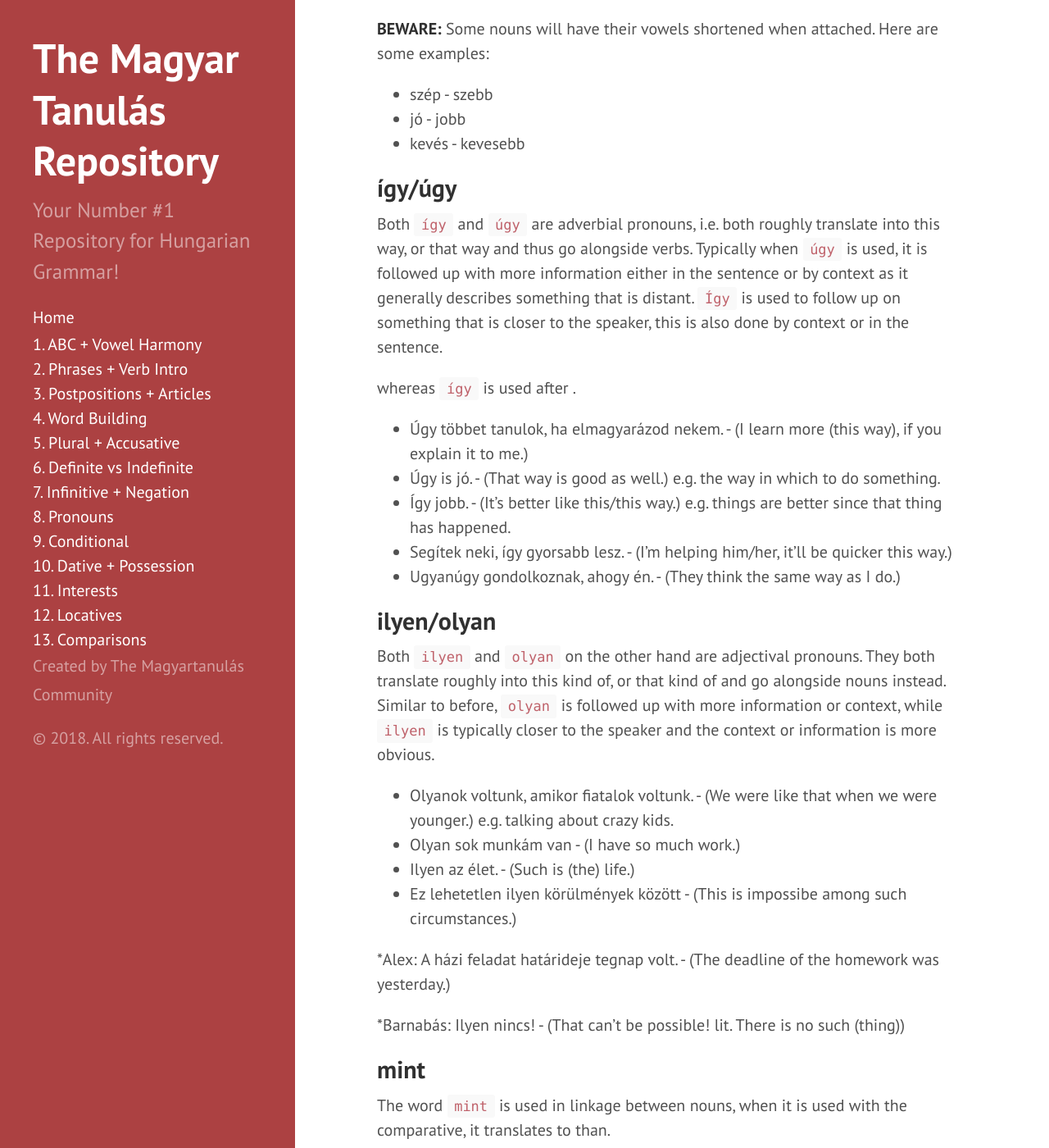
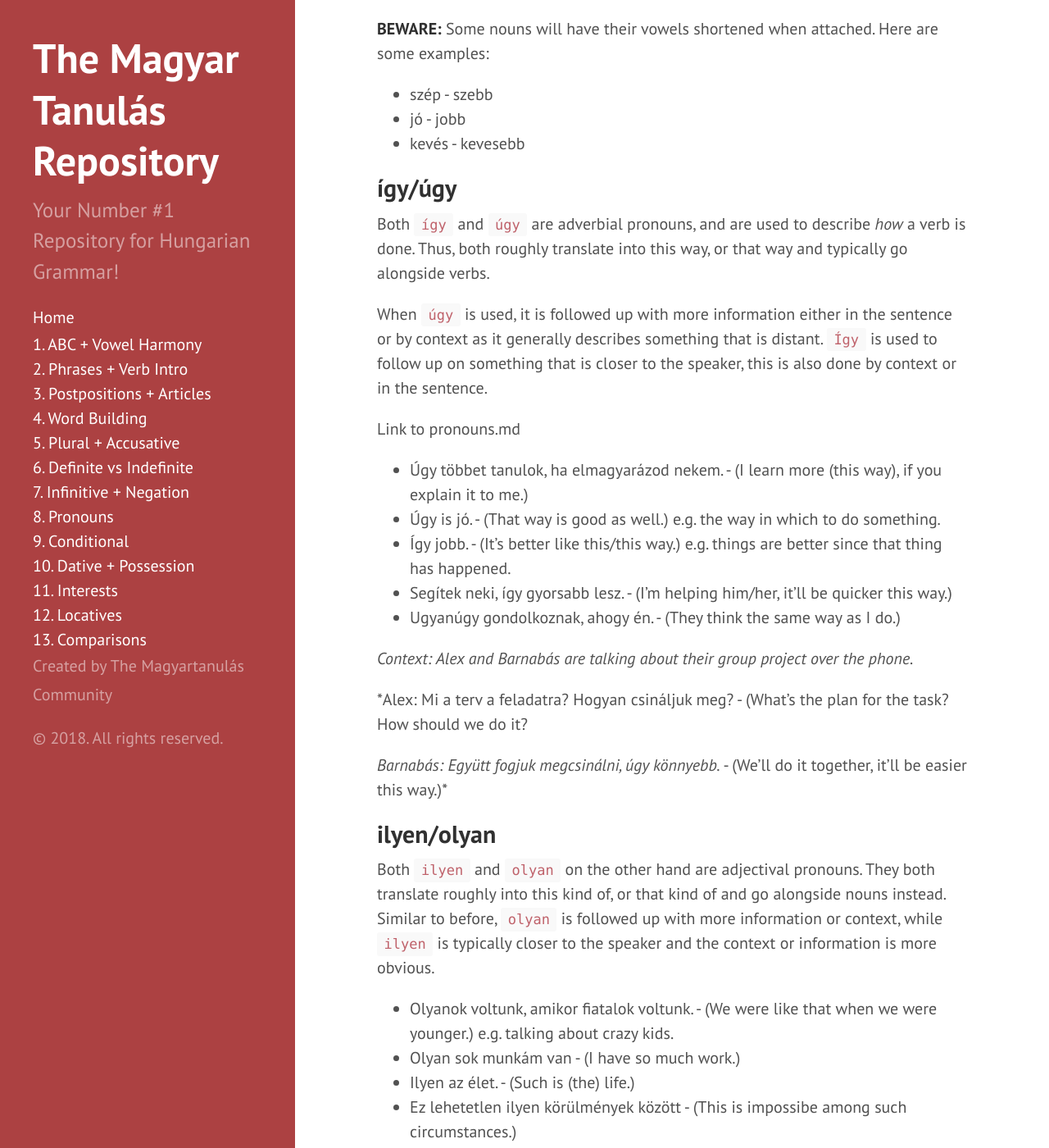
Before and after one commit to Magyartanulas/magyartanulas.github.io, a Jekyll site: the page built from comparisons.md, in a window 1280 px wide and 1400 px high, scrolled down 934 px. Shown: the whole window at 82% size. Built offline with Jekyll 4.4.1, drawn with Linux system fonts in a browser that asks for light colours; Markdown is read by kramdown in place of the engine named in the settings.

Commit message:
Update comparisons.md

```diff
--- a/comparisons.md
+++ b/comparisons.md
@@ -35,15 +35,24 @@ To use the comparative, attach `-bb` to the end of a noun, and to make that comp
 
 ## így/úgy
 
-Both `így` and `úgy` are adverbial pronouns, i.e. both roughly translate into this way, or that way and thus go alongside verbs. Typically when `úgy` is used, it is followed up with more information either in the sentence or by context as it generally describes something that is distant. `Így` is used to follow up on something that is closer to the speaker, this is also done by context or in the sentence.
 
-whereas `így` is used after .
+Both `így` and `úgy` are adverbial pronouns, and are used to describe *how* a verb is done. Thus, both roughly translate into this way, or that way and typically go alongside verbs.
+
+When `úgy` is used, it is followed up with more information either in the sentence or by context as it generally describes something that is distant. `Így` is used to follow up on something that is closer to the speaker, this is also done by context or in the sentence.
+
+Link to pronouns.md
 
 * Úgy többet tanulok, ha elmagyarázod nekem. - (I learn more (this way), if you explain it to me.)
 * Úgy is jó. - (That way is good as well.) e.g. the way in which to do something.
 * Így jobb. - (It's better like this/this way.) e.g. things are better since that thing has happened.
 * Segítek neki, így gyorsabb lesz. - (I'm helping him/her, it'll be quicker this way.)
 * Ugyanúgy gondolkoznak, ahogy én. - (They think the same way as I do.)
+
+*Context: Alex and Barnabás are talking about their group project over the phone.*
+
+*Alex: Mi a terv a feladatra? Hogyan csináljuk meg? - (What's the plan for the task? How should we do it?
+
+*Barnabás: Együtt fogjuk megcsinálni, úgy könnyebb.* - (We'll do it together, it'll be easier this way.)*
 
 ## ilyen/olyan
 
```
